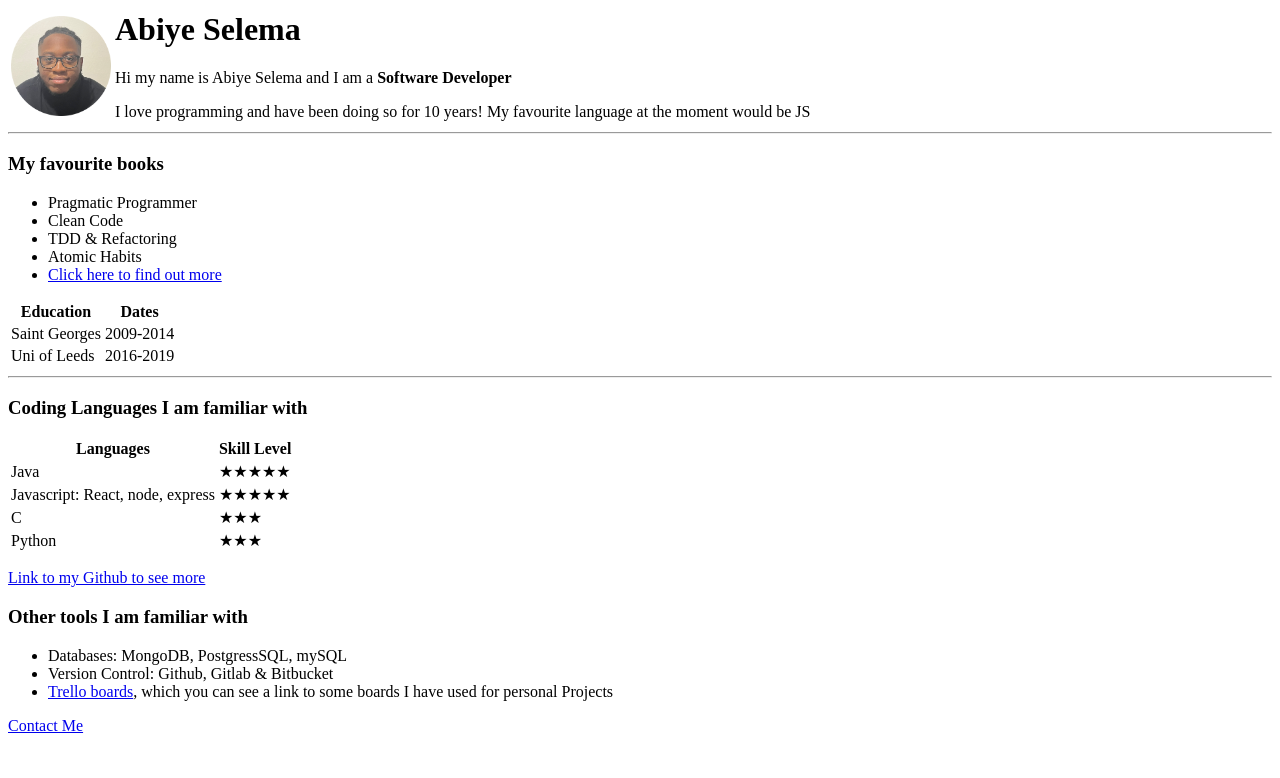
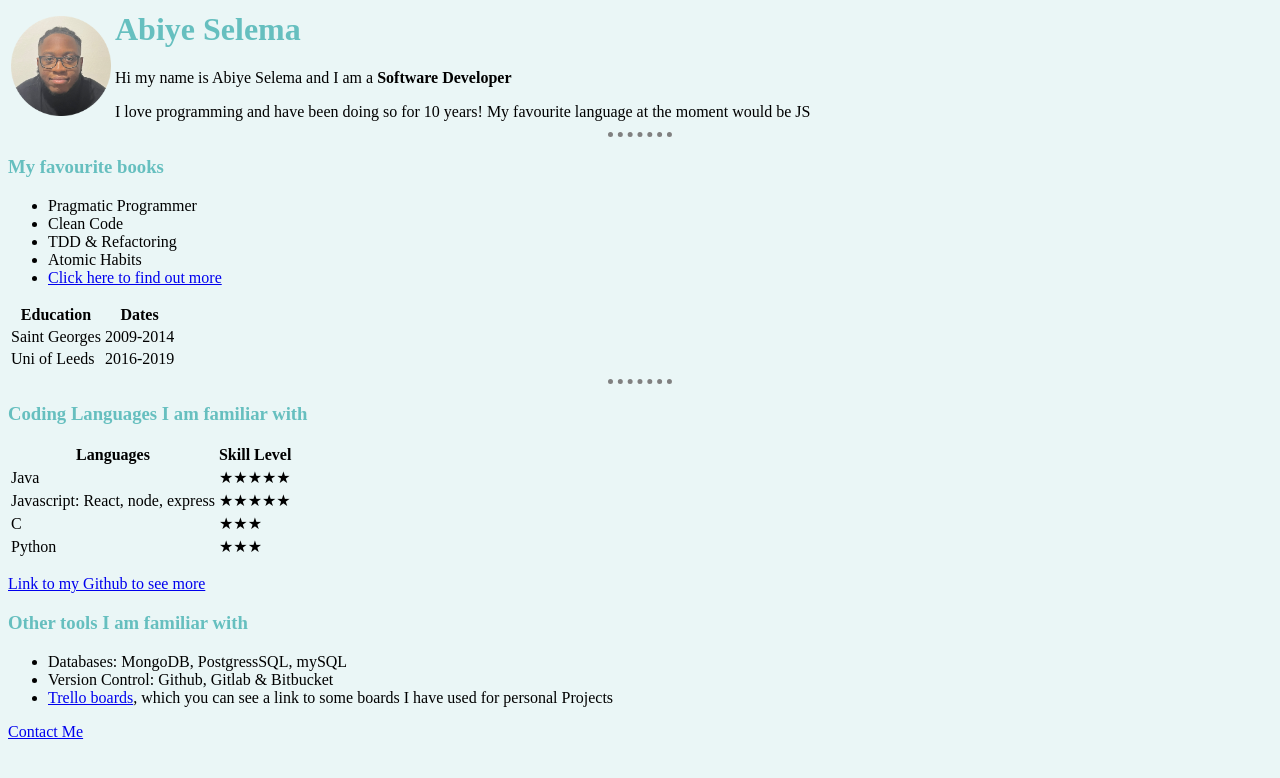
Before and after one commit to AbiyeCS/CV, a plain HTML site: page index.html in a window 1280 px wide. Drawn offline with Linux system fonts and the light colour scheme.

Commit message:
Added basic styling

```diff
--- a/index.html
+++ b/index.html
@@ -2,11 +2,14 @@
     <head>
         <meta charset ="utf-8">
         <title>Abiye Selema's CV</title>
+        <link rel="stylesheet" href="styles.css">
     </head>
     <body>
         <table>
             <tr>
                 <td><img src="images/Abiye-modified.png" alt="Abiye Selema" width="100" height="100"> </td>
+                <!-- <td><img class="testingClass" src="images/Abiye-modified.png" alt="Abiye Selema" width="100" height="100"> </td> -->
+                <!-- <td><img id="testingId" src="images/Abiye-modified.png" alt="Abiye Selema" width="100" height="100"> </td> -->
                 <td>
                     <h1>Abiye Selema</h1>
                     <p>Hi my name is Abiye Selema and I am a <strong>Software Developer</strong></p>
--- /dev/null
+++ b/styles.css
@@ -0,0 +1,27 @@
+body {
+    background-color: #EAF6F6;
+}
+
+hr {
+    border-style: none;
+    border-top-style: dotted;
+    border-color: grey;
+    border-width: 5px;
+    width: 5%;
+}
+
+h1 {
+    color: #66BFBF;
+}
+
+h3 {
+    color: #66BFBF;
+}
+
+.testingClass { /* I've done it by selecting the class */
+    background-color: #EAF6F6;
+}
+
+#testingId { /* I've done it by selecting the id */
+    background-color: #EAF6F6;
+}
```
Also changed, not shown: 3 other files.
